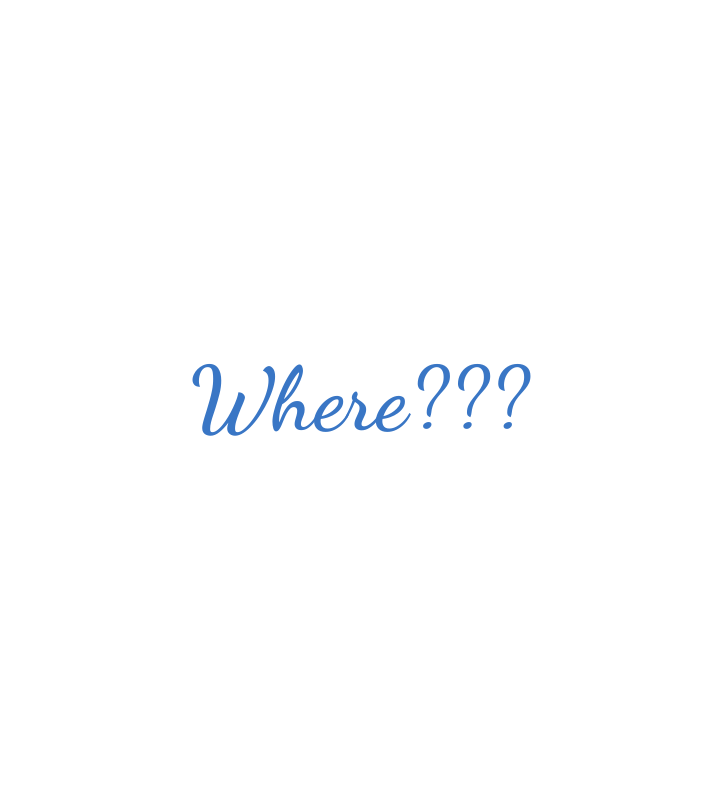
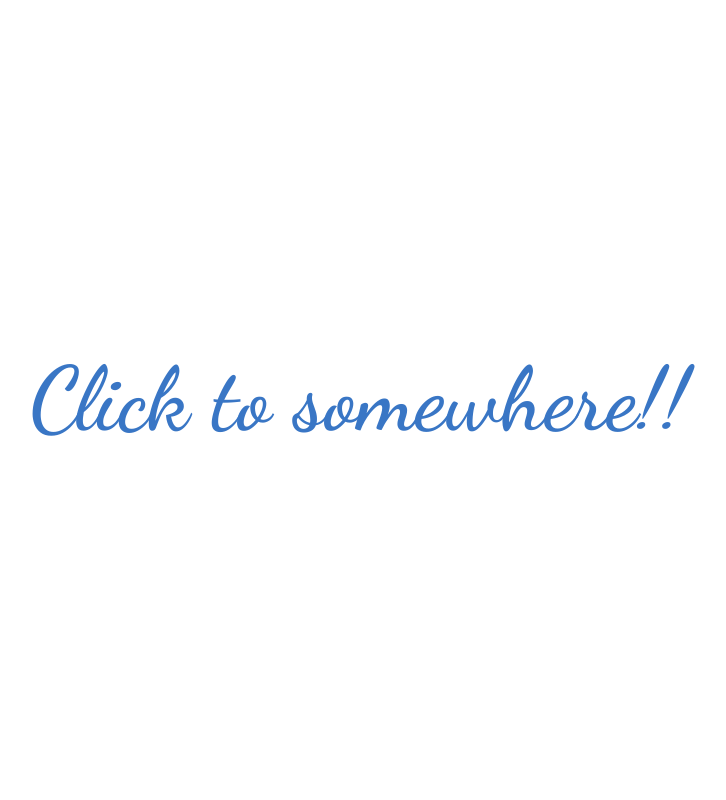
Before and after one commit to swyaeta/Hackmalayas-1, a plain HTML site: page index.html in a window 1280 px wide. Shown: the top 800 px of the page, without its empty margins (281-1007 px from the left). Drawn offline with nearby package versions, Linux system fonts and the light colour scheme; a web font is replaced by a local one.

Commit message:
Update index.html

```diff
--- a/index.html
+++ b/index.html
@@ -18,7 +18,7 @@
 
 
 <div id="intro-screen">
-  <span>Where???</span>
+  <span>Click to somewhere!!</span>
 </div>
 
 <!--hackclub flag  -->
```
